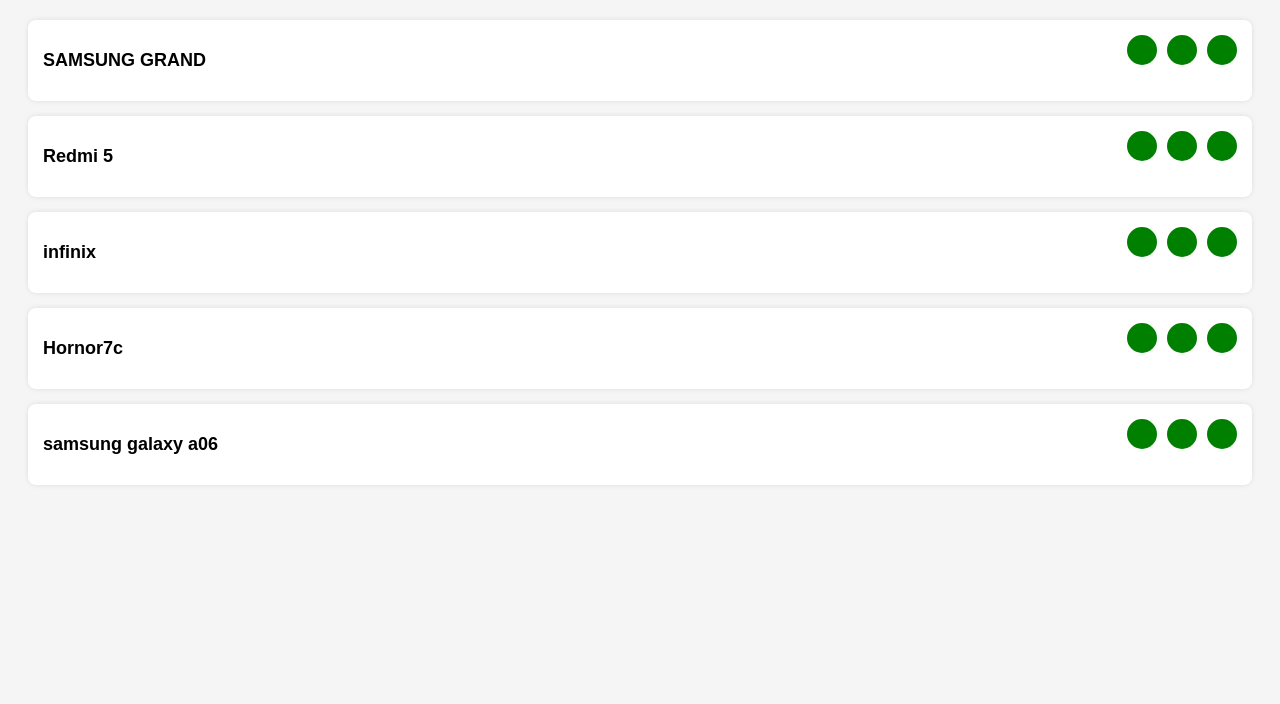
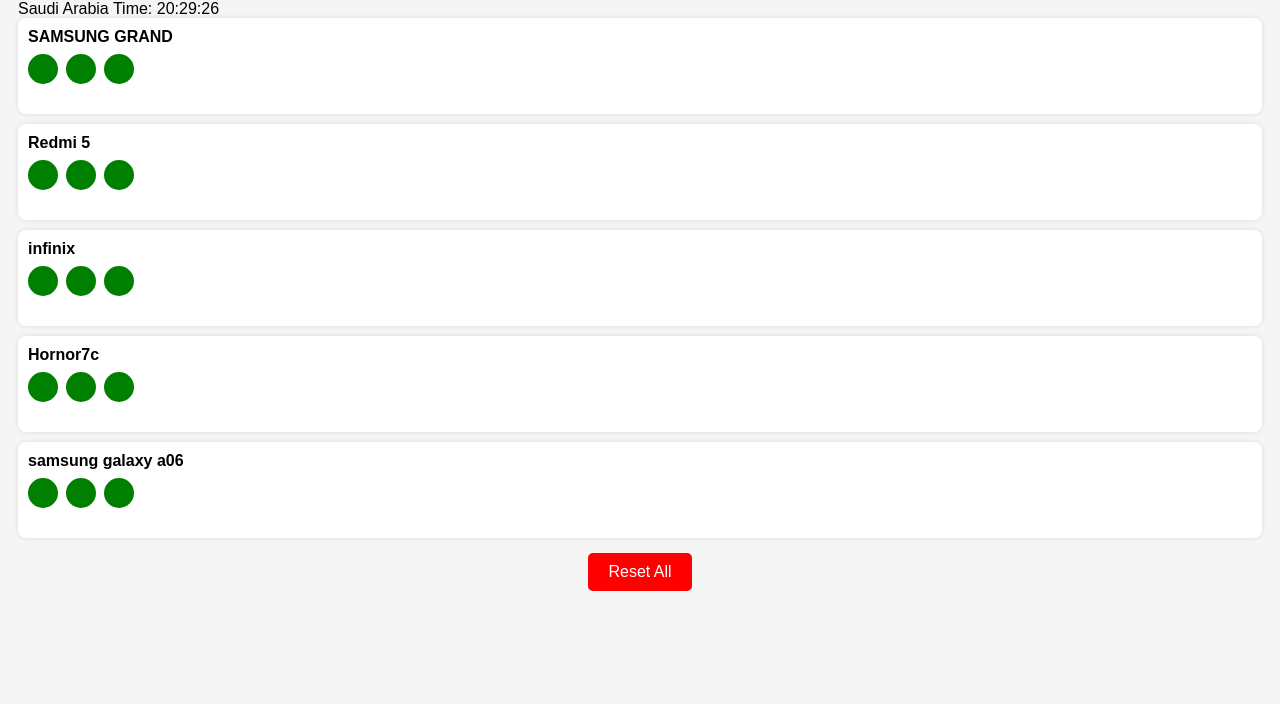
Before and after one commit to s201817571/phone_traffic, a plain HTML site: page index.html in a window 1280 px wide. Shown: the part 96-800 px from the top of the page. Drawn offline with Linux system fonts and the light colour scheme; no server answers.

Commit message:
index.html

```diff
--- a/index.html
+++ b/index.html
@@ -3,34 +3,36 @@
 <head>
 <meta charset="UTF-8">
 <title>Phone Availability Control</title>
+<meta name="viewport" content="width=device-width, initial-scale=1.0">
 <style>
     body {
         font-family: Arial, sans-serif;
         background: #f5f5f5;
-        padding: 20px;
+        padding: 10px;
     }
     h1 {
         text-align: center;
-        margin-bottom: 30px;
+        margin-bottom: 20px;
     }
     .phone {
         display: flex;
+        flex-wrap: wrap;
         align-items: center;
         background: white;
-        padding: 15px;
-        margin-bottom: 15px;
+        padding: 10px;
+        margin-bottom: 10px;
         border-radius: 8px;
         box-shadow: 0 0 5px rgba(0,0,0,0.1);
-        justify-content: space-between;
     }
     .phone-name {
         font-weight: bold;
-        font-size: 18px;
-        flex: 1;
+        font-size: 16px;
+        flex: 1 1 100%;
     }
     .btn-group {
         display: flex;
-        gap: 10px;
+        gap: 8px;
+        margin-top: 8px;
     }
     .light-btn {
         width: 30px;
@@ -38,152 +40,58 @@
         border-radius: 50%;
         border: none;
         cursor: pointer;
+        flex-shrink: 0;
     }
     .green { background-color: green; }
     .red { background-color: red; cursor: not-allowed; }
     .countdown {
         font-size: 12px;
         text-align: center;
-        margin-top: 3px;
         height: 15px;
+        margin-top: 2px;
+    }
+    .reset-btn {
+        display: block;
+        margin: 15px auto;
+        padding: 10px 20px;
+        font-size: 16px;
+        background: red;
+        color: white;
+        border: none;
+        border-radius: 5px;
+        cursor: pointer;
     }
 </style>
 </head>
 <body>
 
 <h1>Phone Availability Control</h1>
-
+<div id="ksa-time">Loading Saudi Arabia Time...</div>
 <div id="phones-container"></div>
+<button class="reset-btn" onclick="resetAll()">Reset All</button>
 
 <script>
-const phones = [
-    "SAMSUNG GRAND",
-    "Redmi 5",
-    "infinix",
-    "Hornor7c",
-    "samsung galaxy a06"
-];
-
+const phones = ["SAMSUNG GRAND", "Redmi 5", "infinix", "Hornor7c", "samsung galaxy a06"];
 const BUTTON_DURATION = 24 * 60 * 60 * 1000; // 24h
 const LOCK_OTHERS_DURATION = 2 * 60 * 60 * 1000; // 2h
 const NEXT_BTN_DELAY = 4 * 60 * 60 * 1000; // 4h
 
-let buttonState = JSON.parse(localStorage.getItem("buttonState") || "{}");
-let lockOthersInfo = JSON.parse(localStorage.getItem("lockOthersInfo") || "{}");
+let saudiOffset = 0;
+let buttonState = {};
+let globalLock = { until: 0, by: null };
 
-function saveState() {
-    localStorage.setItem("buttonState", JSON.stringify(buttonState));
-    localStorage.setItem("lockOthersInfo", JSON.stringify(lockOthersInfo));
+// Fetch Saudi Arabia time offset
+async function fetchSaudiTimeOffset() {
+    let res = await fetch("https://worldtimeapi.org/api/timezone/Asia/Riyadh");
+    let data = await res.json();
+    let utc = new Date(data.utc_datetime).getTime();
+    let ksa = new Date(data.datetime).getTime();
+    saudiOffset = ksa - utc;
 }
 
-function renderPhones() {
-    const container = document.getElementById("phones-container");
-    container.innerHTML = "";
-    const now = Date.now();
-
-    phones.forEach(phone => {
-        const phoneDiv = document.createElement("div");
-        phoneDiv.className = "phone";
-
-        const name = document.createElement("div");
-        name.className = "phone-name";
-        name.innerText = phone;
-        phoneDiv.appendChild(name);
-
-        const btnGroup = document.createElement("div");
-        btnGroup.className = "btn-group";
-
-        for (let i = 1; i <= 3; i++) {
-            const btnWrapper = document.createElement("div");
-            btnWrapper.style.textAlign = "center";
-
-            const btn = document.createElement("button");
-            btn.className = "light-btn";
-
-            const key = `${phone}-btn${i}`;
-            const state = buttonState[key] || { endTime: 0, clickedAt: 0 };
-            let isRed = now < state.endTime;
-            let disabled = isRed;
-            let lockUntilTime = 0;
-
-            // Global lock from another phone's first button
-            if (lockOthersInfo.lockUntil && now < lockOthersInfo.lockUntil) {
-                // Lock applies to ALL buttons of ALL phones except:
-                // - The phone that triggered it
-                if (lockOthersInfo.lockedBy !== phone) {
-                    disabled = true;
-                    lockUntilTime = Math.max(lockUntilTime, lockOthersInfo.lockUntil);
-                }
-            }
-
-            // Same phone rules: 4h delay between sequential buttons
-            if (i === 2) {
-                const btn1State = buttonState[`${phone}-btn1`] || { clickedAt: 0 };
-                const waitUntil = btn1State.clickedAt + NEXT_BTN_DELAY;
-                if (now < waitUntil) {
-                    disabled = true;
-                    lockUntilTime = Math.max(lockUntilTime, waitUntil);
-                }
-            }
-            if (i === 3) {
-                const btn1State = buttonState[`${phone}-btn1`] || { clickedAt: 0 };
-                const btn2State = buttonState[`${phone}-btn2`] || { clickedAt: 0 };
-
-                const waitAfterBtn1 = btn1State.clickedAt + NEXT_BTN_DELAY;
-                const waitAfterBtn2 = btn2State.clickedAt + NEXT_BTN_DELAY;
-
-                const maxWait = Math.max(waitAfterBtn1, waitAfterBtn2);
-                if (now < maxWait) {
-                    disabled = true;
-                    lockUntilTime = Math.max(lockUntilTime, maxWait);
-                }
-            }
-
-            // 24h red lock overrides all
-            if (isRed) {
-                lockUntilTime = Math.max(lockUntilTime, state.endTime);
-            }
-
-            btn.classList.add(isRed ? "red" : "green");
-            btn.disabled = disabled;
-
-            btn.addEventListener("click", () => {
-                if (btn.disabled) return;
-                const clickTime = Date.now();
-                buttonState[key] = {
-                    endTime: clickTime + BUTTON_DURATION,
-                    clickedAt: clickTime
-                };
-
-                // If first button clicked: lock all other phones for 2h
-                if (i === 1) {
-                    lockOthersInfo = {
-                        lockUntil: clickTime + LOCK_OTHERS_DURATION,
-                        lockedBy: phone
-                    };
-                }
-
-                saveState();
-                renderPhones();
-            });
-
-            btnWrapper.appendChild(btn);
-
-            const countdownDiv = document.createElement("div");
-            countdownDiv.className = "countdown";
-            if (lockUntilTime > now) {
-                countdownDiv.innerText = formatCountdown(lockUntilTime - now);
-            } else {
-                countdownDiv.innerText = "";
-            }
-            btnWrapper.appendChild(countdownDiv);
-
-            btnGroup.appendChild(btnWrapper);
-        }
-
-        phoneDiv.appendChild(btnGroup);
-        container.appendChild(phoneDiv);
-    });
+// Get current Saudi Arabia time
+function nowKSA() {
+    return Date.now() + saudiOffset;
 }
 
 function formatCountdown(ms) {
@@ -194,8 +102,124 @@ function formatCountdown(ms) {
     return `${h}h ${m}m ${s}s`;
 }
 
-setInterval(renderPhones, 1000);
-renderPhones();
+function renderPhones() {
+    const container = document.getElementById("phones-container");
+    container.innerHTML = "";
+    let now = nowKSA();
+
+    phones.forEach(phone => {
+        const phoneDiv = document.createElement("div");
+        phoneDiv.className = "phone";
+
+        const nameDiv = document.createElement("div");
+        nameDiv.className = "phone-name";
+        nameDiv.innerText = phone;
+        phoneDiv.appendChild(nameDiv);
+
+        const btnGroup = document.createElement("div");
+        btnGroup.className = "btn-group";
+
+        for (let i = 1; i <= 3; i++) {
+            const wrapper = document.createElement("div");
+            wrapper.style.textAlign = "center";
+
+            const btn = document.createElement("button");
+            btn.className = "light-btn";
+
+            const key = `${phone}-btn${i}`;
+            const state = buttonState[key] || { endTime: 0, clickedAt: 0 };
+
+            let disabled = false;
+            let lockUntil = 0;
+
+            // Check if in red state (24h busy)
+            if (now < state.endTime) {
+                disabled = true;
+                lockUntil = state.endTime;
+                btn.classList.add("red");
+            } else {
+                btn.classList.add("green");
+            }
+
+            // Global 2h lock for other phones if first button clicked
+            if (globalLock.until > now && globalLock.by !== phone) {
+                disabled = true;
+                lockUntil = Math.max(lockUntil, globalLock.until);
+                btn.classList.remove("green");
+                btn.classList.add("red");
+            }
+
+            // 4h rule within same phone
+            if (i === 2) {
+                let btn1 = buttonState[`${phone}-btn1`] || { clickedAt: 0 };
+                let waitUntil = btn1.clickedAt + NEXT_BTN_DELAY;
+                if (now < waitUntil) {
+                    disabled = true;
+                    lockUntil = Math.max(lockUntil, waitUntil);
+                    btn.classList.remove("green");
+                    btn.classList.add("red");
+                }
+            }
+            if (i === 3) {
+                let btn1 = buttonState[`${phone}-btn1`] || { clickedAt: 0 };
+                let btn2 = buttonState[`${phone}-btn2`] || { clickedAt: 0 };
+                let waitUntil = Math.max(btn1.clickedAt + NEXT_BTN_DELAY, btn2.clickedAt + NEXT_BTN_DELAY);
+                if (now < waitUntil) {
+                    disabled = true;
+                    lockUntil = Math.max(lockUntil, waitUntil);
+                    btn.classList.remove("green");
+                    btn.classList.add("red");
+                }
+            }
+
+            btn.disabled = disabled;
+
+            btn.addEventListener("click", () => {
+                if (btn.disabled) return;
+                let clickTime = nowKSA();
+                buttonState[key] = { endTime: clickTime + BUTTON_DURATION, clickedAt: clickTime };
+
+                if (i === 1) {
+                    globalLock = { until: clickTime + LOCK_OTHERS_DURATION, by: phone };
+                }
+                renderPhones();
+            });
+
+            wrapper.appendChild(btn);
+
+            const countdown = document.createElement("div");
+            countdown.className = "countdown";
+            countdown.innerText = (lockUntil > now) ? formatCountdown(lockUntil - now) : "";
+            wrapper.appendChild(countdown);
+
+            btnGroup.appendChild(wrapper);
+        }
+
+        phoneDiv.appendChild(btnGroup);
+        container.appendChild(phoneDiv);
+    });
+}
+
+function resetAll() {
+    if (confirm("Are you sure you want to reset all timers?")) {
+        buttonState = {};
+        globalLock = { until: 0, by: null };
+        renderPhones();
+    }
+}
+
+// Clock updater
+setInterval(() => {
+    document.getElementById("ksa-time").innerText =
+        "Saudi Arabia Time: " + new Date(nowKSA()).toLocaleTimeString("en-SA", { hour12: false });
+    renderPhones();
+}, 1000);
+
+// Init
+(async () => {
+    await fetchSaudiTimeOffset();
+    renderPhones();
+})();
 </script>
 
 </body>
```
